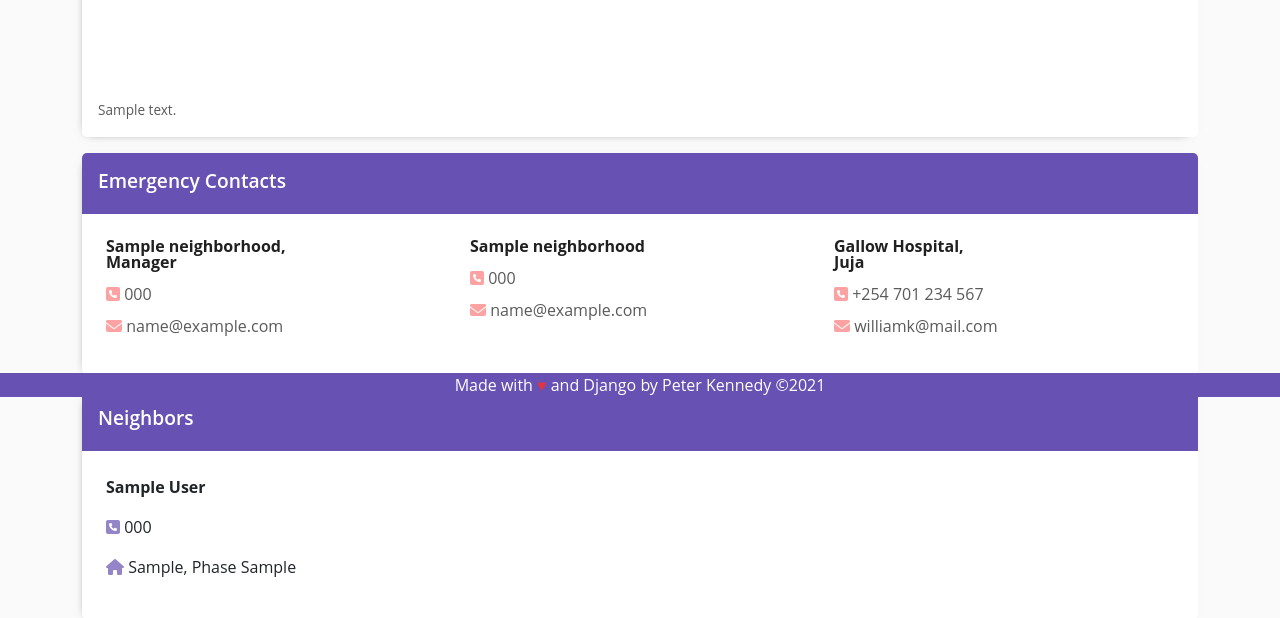
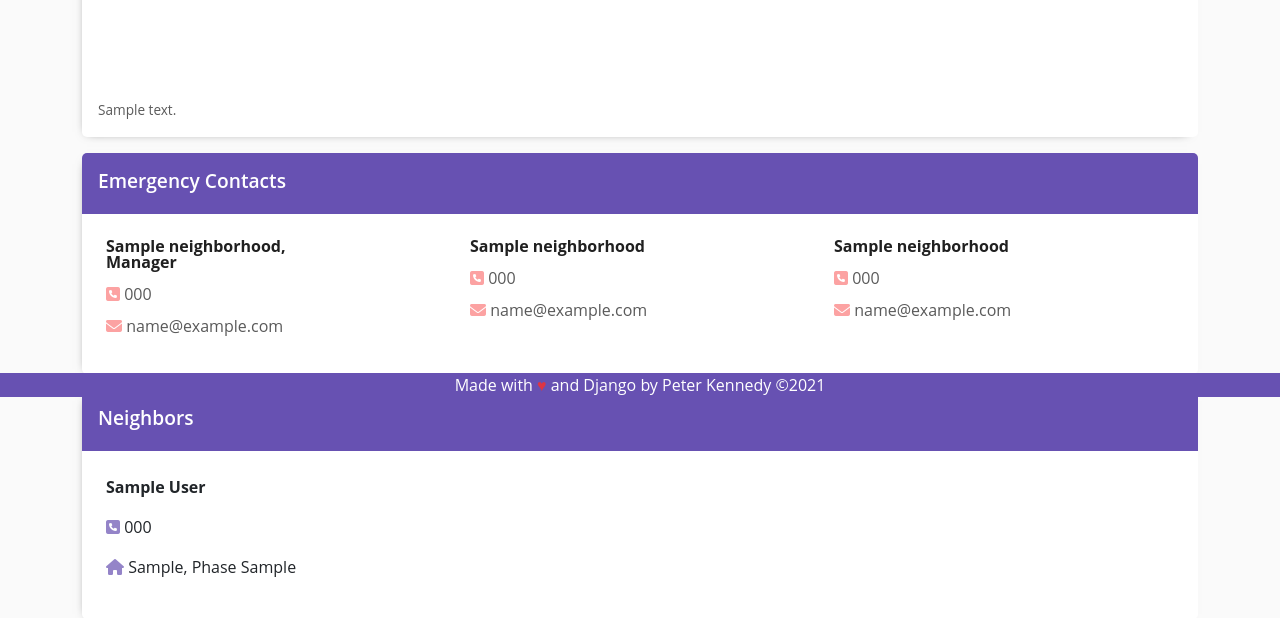
Before and after one commit to peterken674/neighborhood, a Django app: page /neigborhood/ in a window 1280 px wide. Shown: the part 403-1021 px from the top of the page. Run offline with Django 3.2, Linux system fonts and the light colour scheme; a user stored in the database is signed in; tables that the repository leaves empty hold one stand-in row (values such as "Sample post"); some libraries are stand-ins or nearby versions.

Commit message:
Fix neighborhood omission.

```diff
--- a/neighborhood/templates/neighborhood/neighborhood.html
+++ b/neighborhood/templates/neighborhood/neighborhood.html
@@ -33,9 +33,9 @@
                 <p><i class="fa fa-envelope" aria-hidden="true"></i> {{neighborhood.police_email}}</p>
             </div>
             <div class="col-4">
-                <p><strong>Gallow Hospital, <br>Juja</strong></p>
-                <p><i class="fa fa-phone-square" aria-hidden="true"></i> +254 701 234 567</p>
-                <p><i class="fa fa-envelope" aria-hidden="true"></i> williamk@mail.com</p>
+                <p><strong>{{neighborhood.hospital_name}}</strong></p>
+                <p><i class="fa fa-phone-square" aria-hidden="true"></i> {{neighborhood.hospital_number}}</p>
+                <p><i class="fa fa-envelope" aria-hidden="true"></i> {{neighborhood.hospital_email}}</p>
             </div>
         </div>
     </div>
```
Also changed, not shown: static/img/business1.jpg (added).
